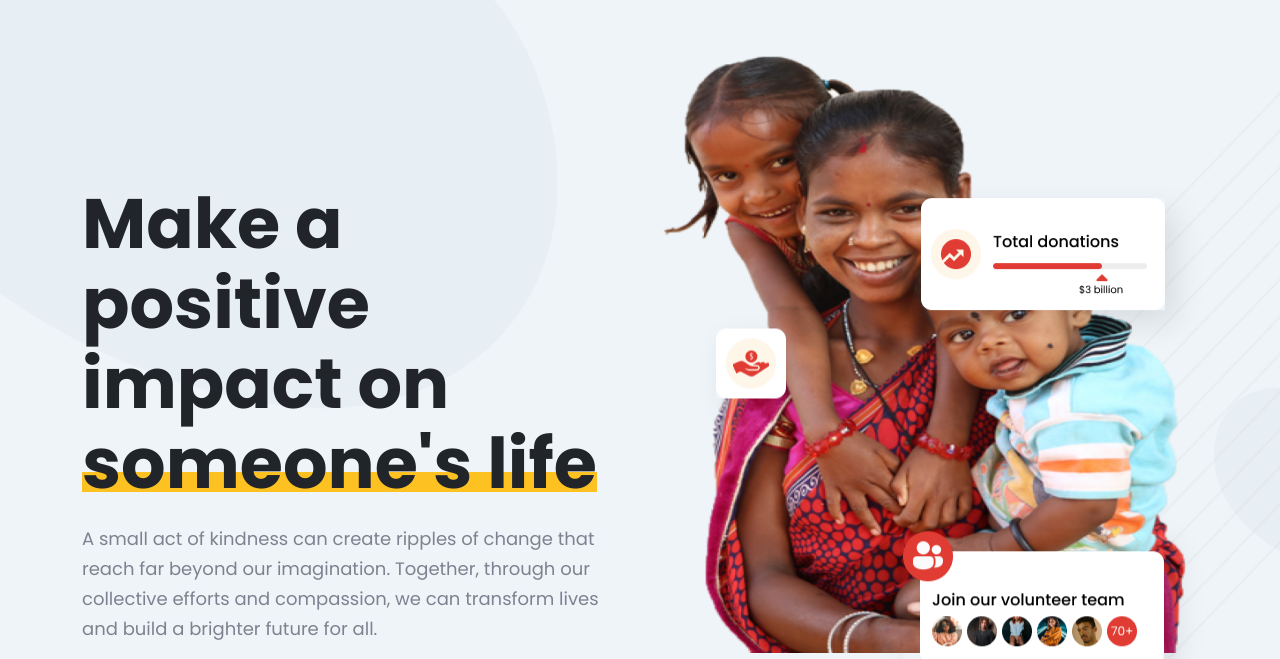
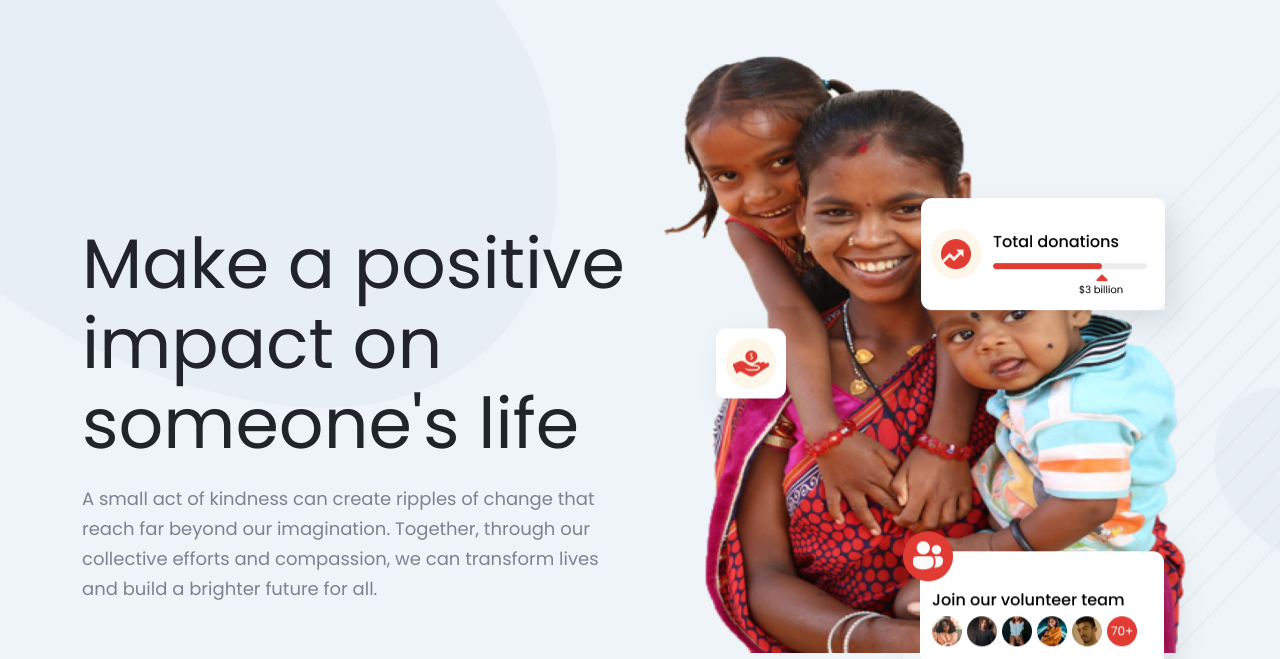
Before and after one commit to crazeitdev/ngo-bathinda, a plain HTML site: page index.html in a window 1280 px wide. Shown: the part 141-800 px from the top of the page. Drawn offline with Linux system fonts and the light colour scheme.

Commit message:
Update index.html

```diff
--- a/index.html
+++ b/index.html
@@ -182,8 +182,7 @@
             <div class="row align-items-center">
                 <div class="col-lg-6">
                     <div class="banner_one_text">
-                        <h1><span><span class="color_big">Make
-                            a positive impact on someone's life</h1>
+                        <h1> Make a positive impact on someone's life</h1>
                         <p>
                             A small act of kindness can create ripples of change that reach far beyond our imagination. Together, through our collective efforts and compassion, we can transform lives and build a brighter future for all.</p>
                     </div>
```
